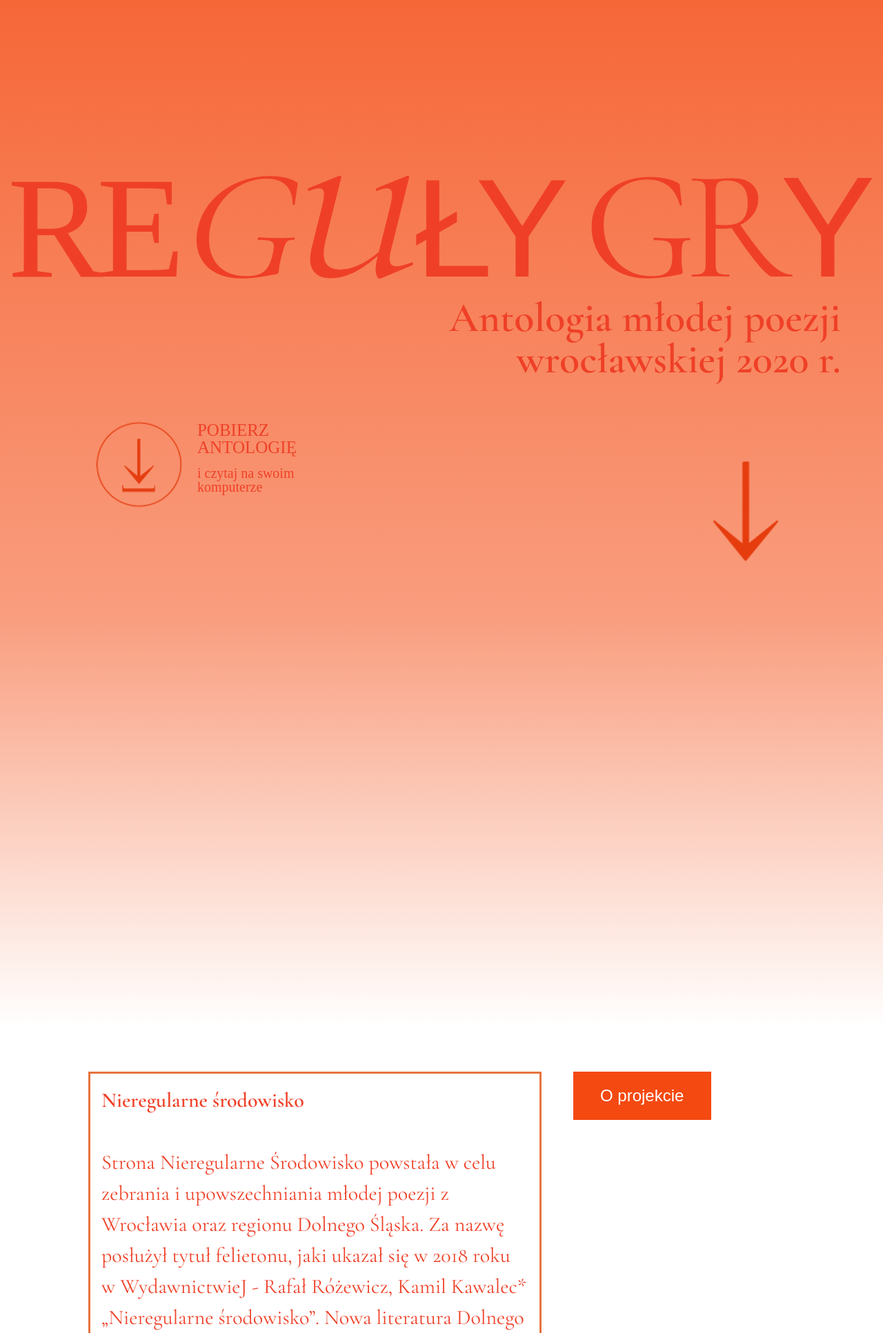
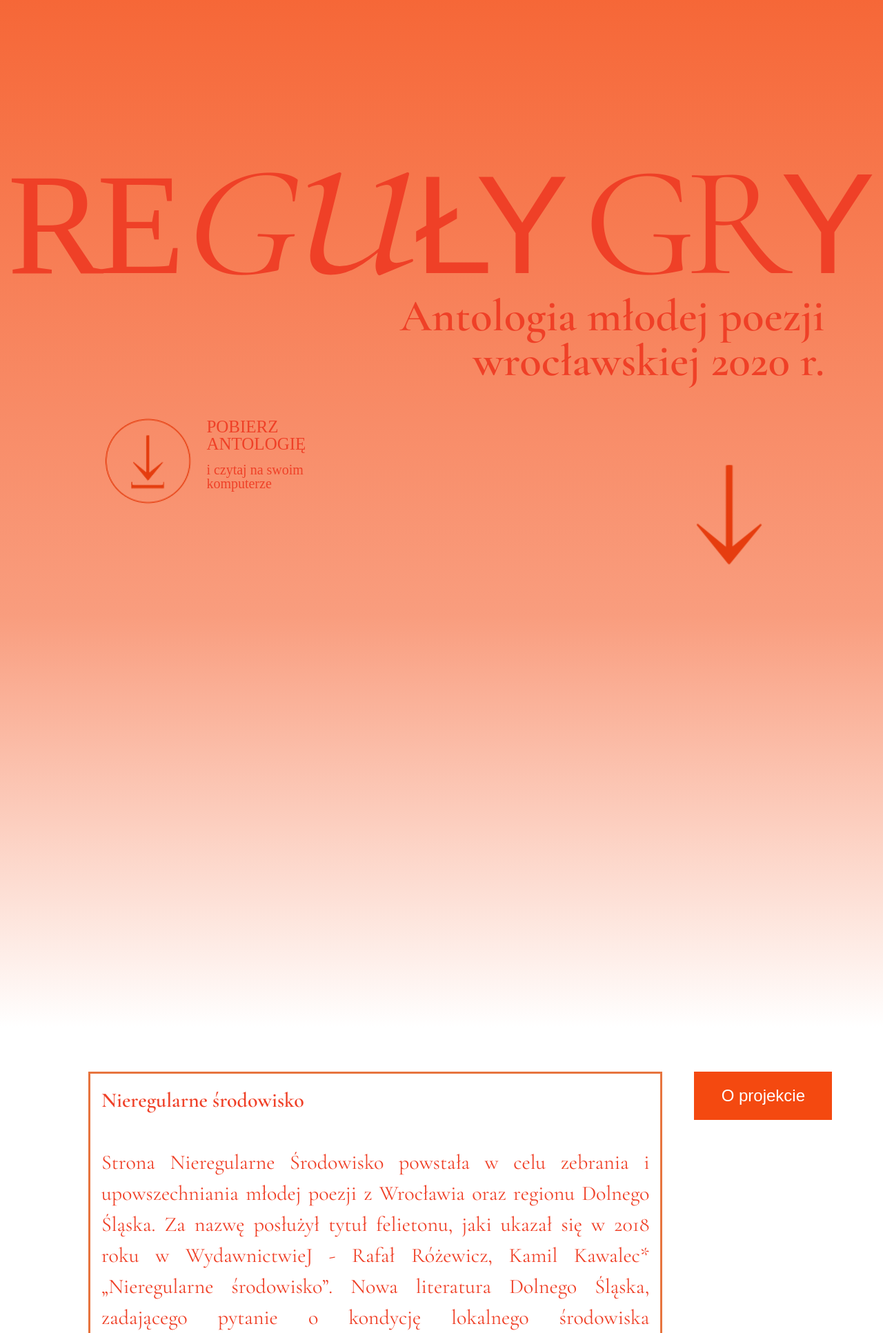
Before and after one commit to Ofey521/AMP, a Django app: page / in a window 1280 px wide. Shown: the part 499-2432 px from the top of the page at 69% size. Run offline with Django 3.2, Linux system fonts and the light colour scheme; some libraries are stand-ins or nearby versions; some web fonts are replaced.

Commit message:
Zmiany rozdzielczosci po rozmowie z Manim

```diff
--- a/static/css/large.css
+++ b/static/css/large.css
@@ -1,11 +1,11 @@
 .re-text {
-  font-size: 166px;
+  font-size: 168px;
   letter-spacing: -10px;
 
 }
 
 .g-text {
-  font-size: 190px;
+  font-size: 184px;
 
 }
 .u-text{
@@ -14,17 +14,17 @@
 
 }
 .ly-text {
-  font-size: 162px;
+  font-size: 163px;
 }
 
 .gr-text {
-  font-size: 180px;
+  font-size: 183px;
   letter-spacing: -15px;
 
 }
 
 .y-text {
-  font-size: 162px;
+  font-size: 165px;
 }
 
 .download_antol_up{
@@ -35,8 +35,10 @@
 
 }
 .ant{
-  font-size: 37px;
-  padding-left:145px;
+  font-size: 55px;
+  padding-left:0px;
+  padding-right:42px;
+  text-align:right;
 }
 
 #aboutus-hero .jumbotron .autorzy{
@@ -46,3 +48,17 @@
 #myDIV p{
   font-size: 30px
 }
+
+.author{
+  font-size:17px;
+  padding-top:154px;
+}
+
+.for_author{
+  font-size: 17px;
+}
+
+.leftArrow{
+  padding-top:180px;
+  padding-left:35px;
+}
--- a/static/css/main.css
+++ b/static/css/main.css
@@ -217,10 +217,10 @@
 .ant {
   font-family: 'Cormorant Garamond', serif;
   font-weight: 600;
-  font-size: 60px;
+  font-size: 72px;
   line-height: 1em;
   color: #ef4027;
-  padding-left: 260px;
+  padding-left: 155px;
   text-align: right;
   padding-right: 0px;
 
@@ -233,7 +233,7 @@
 .special_arrow {
   text-align: right;
   padding-right: 120px;
-  padding-top: 80px;
+  padding-top: 40px;
 }
 
 .special_arrow_download {
@@ -254,7 +254,7 @@
 }
 
 .download_antol_down {
-  font-size: 26px;
+  font-size: 20px;
   padding-left:10px;
   line-height:1em;
   font-family: 'acumin-pro';
@@ -295,7 +295,7 @@
   font-size: 43px;
   color:#ef4027;
   font-family: 'Cormorant Garamond', serif;
-  text-align:left;
+  text-align:justify;
 }
 
 
--- a/static/css/medium.css
+++ b/static/css/medium.css
@@ -1,30 +1,30 @@
 .re-text {
-  font-size: 125px;
+  font-size: 132px;
   letter-spacing: -10px;
 
 }
 
 .g-text {
-  font-size: 140px;
+  font-size: 146px;
 
 }
 .u-text{
-  font-size: 225px;
+  font-size: 236px;
 
 
 }
 .ly-text {
-  font-size: 125px;
+  font-size: 129px;
 }
 
 .gr-text {
-  font-size: 140px;
+  font-size: 146px;
   letter-spacing: -15px;
 
 }
 
 .y-text {
-  font-size: 125px;
+  font-size: 130px;
 }
 
 .download_antol_up{
@@ -35,8 +35,9 @@
 
 }
 .ant{
-  font-size: 30px;
+  font-size: 45px;
   padding-right:50px;
+  text-align:right;
 }
 
 #aboutus-hero .jumbotron .autorzy{
--- a/static/css/x_large.css
+++ b/static/css/x_large.css
@@ -33,8 +33,8 @@
       font-size: 20px;
   }
   .ant{
-    font-size: 60px;
-    padding-left: 150px;
+    font-size: 65px;
+    padding-left: 60px;
     padding-right: 0px;
     text-align: right;
   }
--- a/templates/strona_amp/index.html
+++ b/templates/strona_amp/index.html
@@ -113,7 +113,7 @@
                     <div class="underline"></div>
 
                     <div class="row name"> <!--d-md-flex-->
-                            <div class="col-md-12 col-sm-12 col-lg-8">
+                            <div class="col-md-12 col-sm-12 col-lg-10">
 
                                 <div class="overflow-auto p-3 mb-3 mb-md-0 mr-md-3" style="max-height:800px; border-style: solid; border-color:#e7743e">
                                     <div id="myDIV">
@@ -122,7 +122,7 @@
                                                 Strona Nieregularne Środowisko powstała w celu zebrania i upowszechniania młodej poezji z
                                                 Wrocławia oraz regionu Dolnego Śląska. Za nazwę posłużył tytuł felietonu, jaki ukazał się w
                                                 2018 roku w WydawnictwieJ - Rafał Różewicz, Kamil Kawalec* „Nieregularne środowisko”.
-                                                Nowa literatura Dolnego Śląska, zadającego pytanie o kondycję lokalnego środowisko
+                                                Nowa literatura Dolnego Śląska, zadającego pytanie o kondycję lokalnego środowiska
                                                 młodopoetyckiego.
                                                 <br><br>
                                                 Platforma - skupiając się na twórcach przed debiutem książkowym, jak też tych, którzy
@@ -148,7 +148,7 @@
                                                 wysyłania utworów poetyckich. Teksty będą publikowane na facebookowej stronie
                                                 Nieregularnego Środowiska.
                                                 <br><br>
-                                                Projekt realizowany w ramach stypendium artystycznego prezydenta Wrocławia z zakresu
+                                                Projekt zrealizowano w ramach stypendium artystycznego prezydenta Wrocławia z zakresu
                                                 upowszechniania kultury - &quot;Animacja młodego wrocławskiego środowiska poetyckiego&quot;.
                                         </p>
                                 </div>
@@ -156,7 +156,7 @@
 
                               </div>
 
-                              <div class="col-md-12 col-sm-12 col-lg-4">
+                              <div class="col-md-12 col-sm-12 col-lg-2">
                                 <button class="button" id="option 1" onclick="switch_text()" value="O nieregularnym środowisku">O projekcie</button>
                               </div>
                             </div>
@@ -232,7 +232,7 @@
                     <h3>Dla autorów</h3>
                     <br>
                     <p class="for_author">
-                        Proszę o przesyłanie tekstów w formatach .doc, .png , czcionka Times New Roman, 12 pkt.,
+                        Proszę o przesyłanie tekstów w formatach .doc, .png, czcionka Times New Roman, 12 pkt.,
                         interlinia 1,5 wersu, obustronnie wyjustowane, margines standardowy 2,5 cm wraz z krótkim
                         biogramem.</p>
                 </div>
```
Also changed, not shown: static/js/swith.js.
